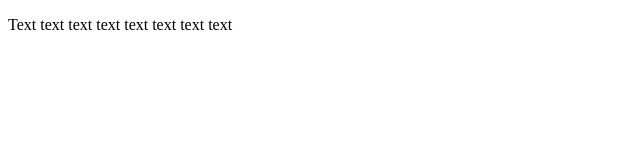
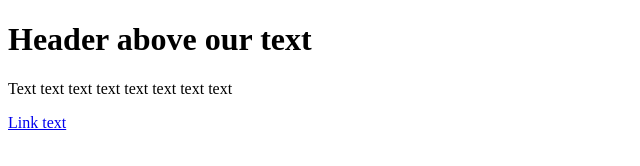
Before and after one commit to Tonibit/git-basics, a plain HTML site: page test.html in a window 1280 px wide. Shown: the whole page, without its empty margins (0-640 px from the left). Drawn offline with Linux system fonts and the light colour scheme.

Commit message:
link and headers added

```diff
--- a/test.html
+++ b/test.html
@@ -2,9 +2,11 @@
 
 <html>
     <head>
-        <title>Header page</title>
+        <title>name of our site</title>
     </head>
     <body>
+        <h1>Header above our text</h1>
         <p>Text text text text text text text text</p>
+        <a href="#header">Link text</a>
     </body>
 </html>
```
